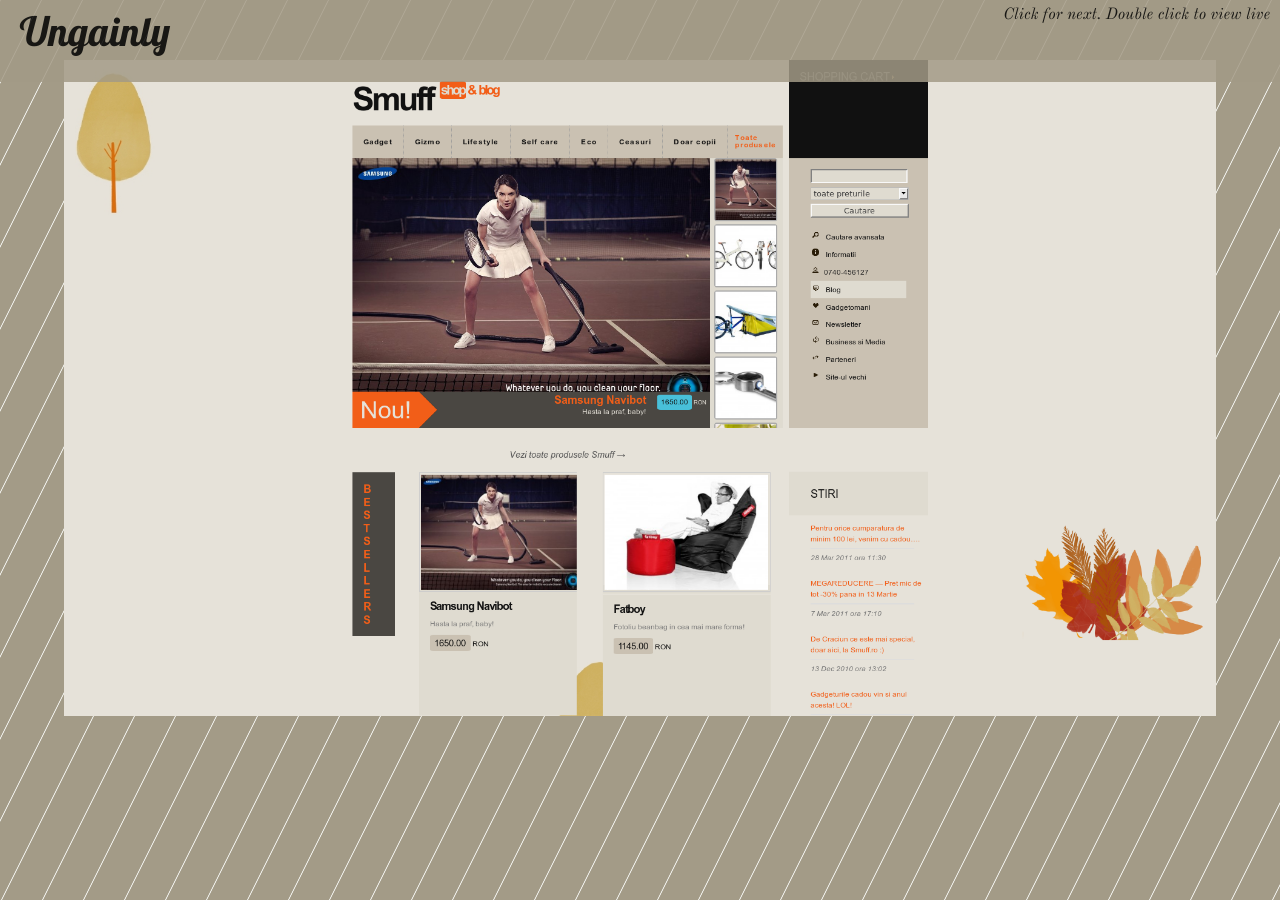
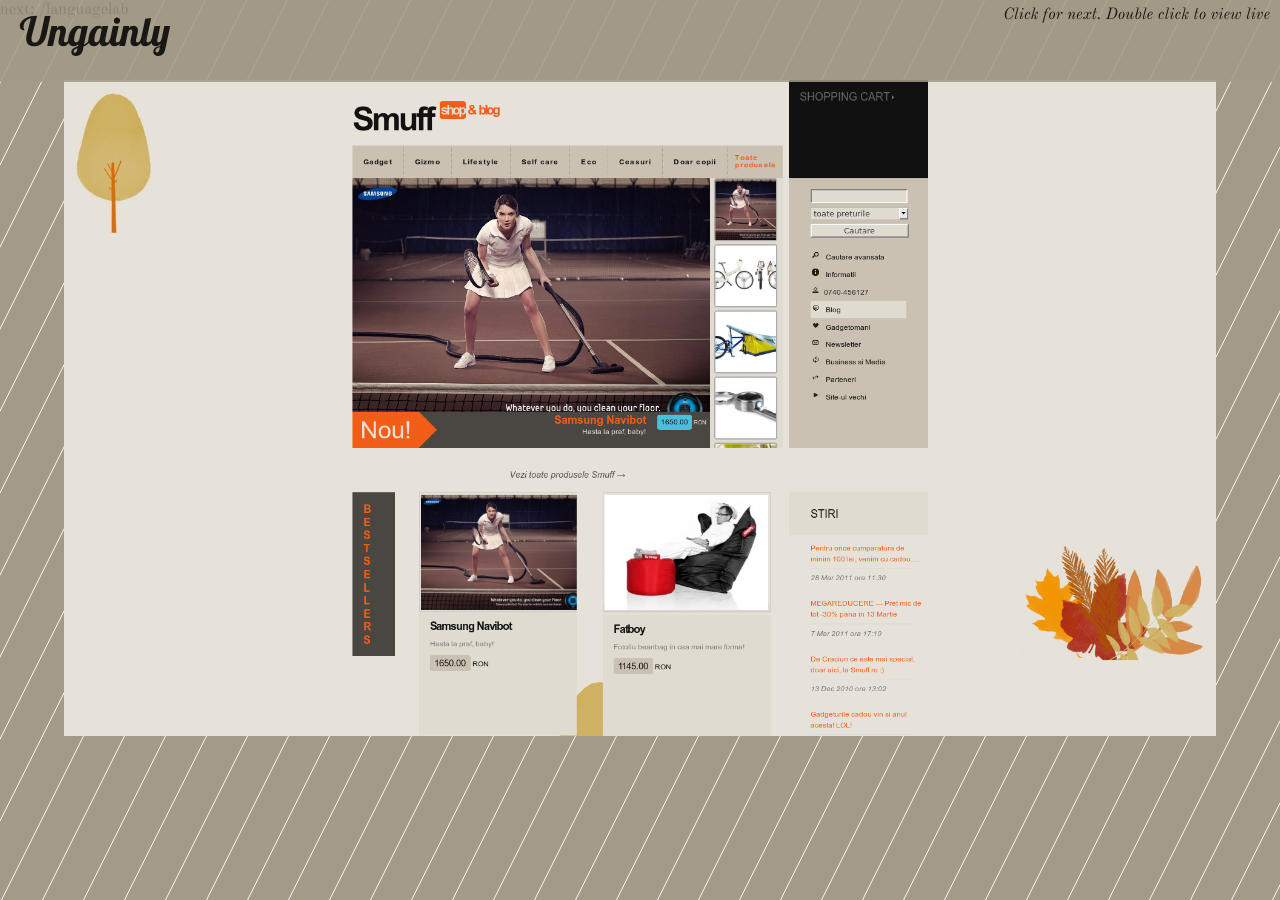
Before and after one commit to metamn/ungainlyy, a Jekyll site: the page built from _posts/2011-09-14-smuff.html, in a window 1280 px wide. Built offline with Jekyll 4.4.1, drawn with Linux system fonts in a browser that asks for light colours; nearby versions of some CDN libraries.

Commit message:
Still testing ...

```diff
--- a/_layouts/wide.html
+++ b/_layouts/wide.html
@@ -33,6 +33,24 @@
 
       <section id="screenshots">
 
+        {% assign next = "" %}
+        {% assign current = "" %}
+
+        {% for post in site.categories.latest %}
+          {% if current == "found" %}
+            {% assign next = post.url %}
+            {% assign current = "" %}
+          {% endif %}
+          {% if post.title == page.title %}
+            {% assign current = "found" %}
+          {% endif %}
+        {% endfor %}
+
+        next: {{ next }}
+
+        {% if next == "" %}
+          {% assign next = site.categories.latest.first.url %}
+        {% endif %}
 
         <div id="background-image">
           <img class="link" title="" rel="{{ page.link }}" rev="{{ site.url }}{{ next }}" src="/assets/{{ page.images.first.src }}"/>
```
Also changed, not shown: 5 other files.
